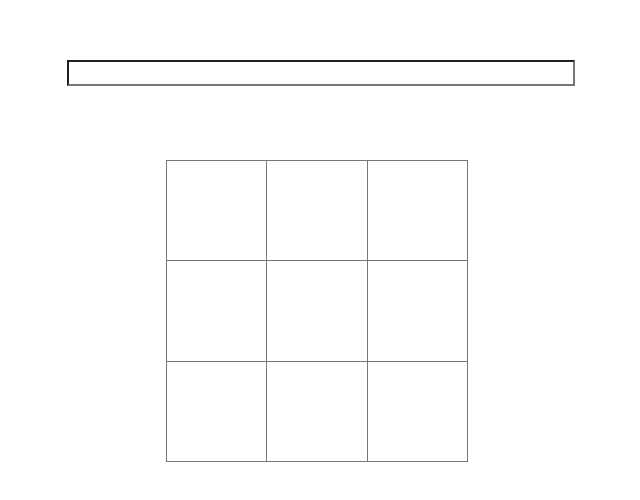
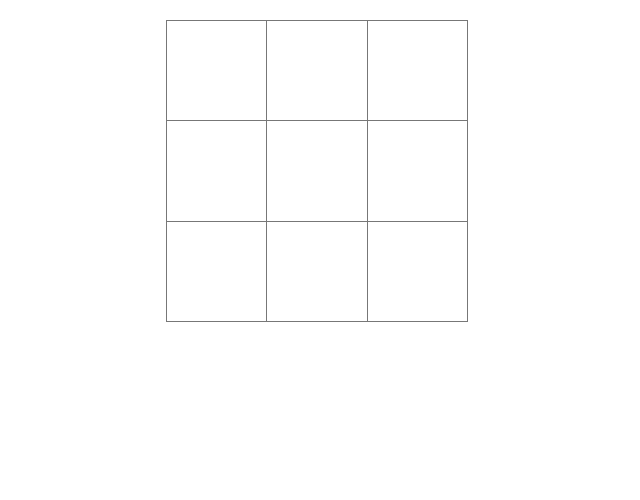
Before and after one commit to jayporta/javascript-algorithms-and-data-structures, a plain HTML site: page index.html in a window 1280 px wide. Shown: the whole page, without its empty margins (323-963 px from the left). Drawn offline with Linux system fonts and the light colour scheme.

Commit message:
Removed searchbar

```diff
--- a/index.html
+++ b/index.html
@@ -8,10 +8,6 @@
   <link rel="stylesheet" type="text/css" href="styles.css" />
 </head>
 <body>
-  <div id="autocomplete-container">
-    <input id="active" type="text" />
-    <input id="autocomplete" type="text" disabled="disabled" />
-  </div>
   <div id="container">
     <div id="game-grid">
       <div class="row" data-rowIndex="0">
```
